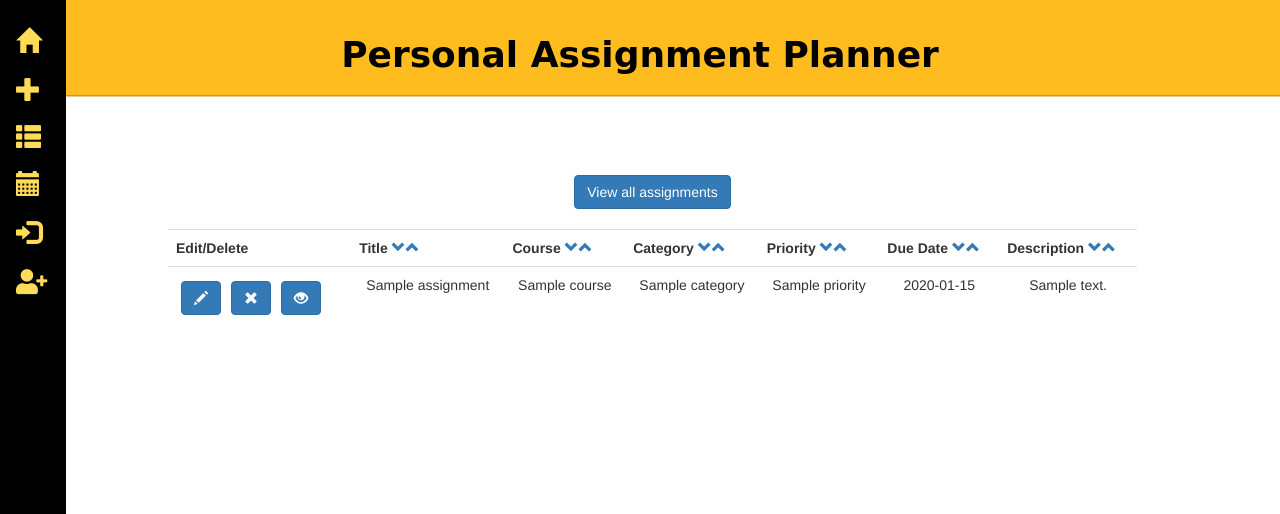
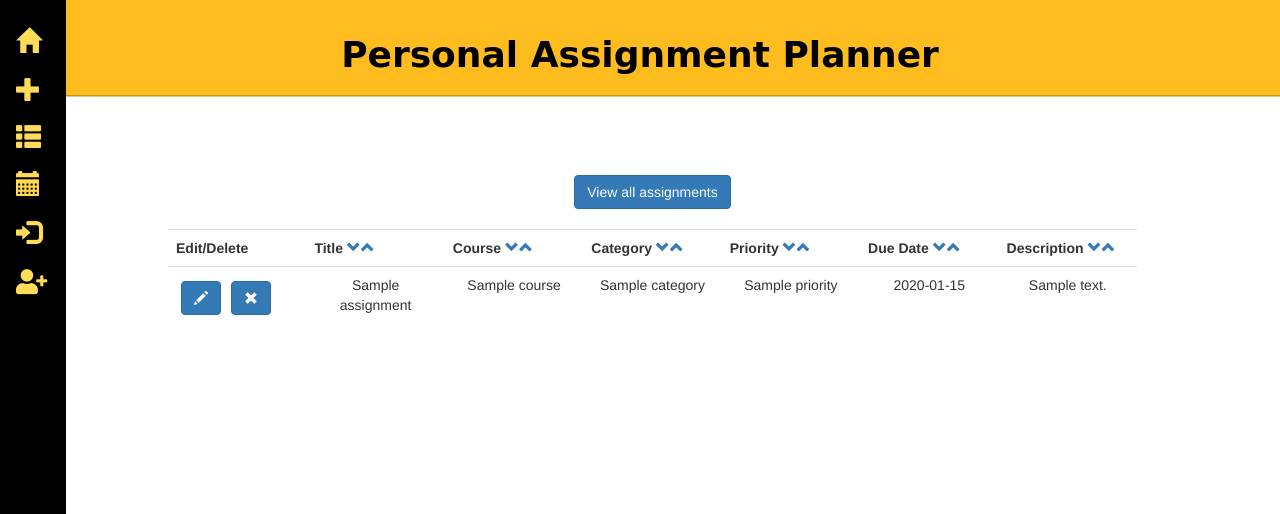
Before and after one commit to Jemimahh/project-assignmentplanner-v2, a Flask app: template templates/full_view.html in a window 1280 px wide. Shown: the top 514 px of the page. Run offline with Flask 2, Linux system fonts and the light colour scheme; the template is opened without the code that fills it: most values are stand-ins (such as "Sample title", 1, 10 or a date in 2020); some libraries are stand-ins or nearby versions; some web fonts are replaced.

Commit message:
Minor changes in full_view page

```diff
--- a/templates/full_view.html
+++ b/templates/full_view.html
@@ -38,7 +38,7 @@
 <a href="./assignments"><button type="button" class="btn btn-primary">View all assignments</button></a>
 
 <br><br>
-    <table class="table">
+    <table class="table" style="table-layout: fixed; word-wrap: break-word">
 
             <tr>
                 <th>Edit/Delete </th>
@@ -73,10 +73,6 @@
                                 <button type="submit" class="btn btn-primary glyphicon glyphicon-remove"></button>
                                 <input type="hidden" value="{{ assignment.id }}" name="id">
                             </form>
-                            <form action="{{ url_for('full_view') }}" method="get" class="inline">
-                                <button type="submit" class="btn btn-primary glyphicon glyphicon-eye-open"></button>
-                                <input type="hidden" value="{{ assignment.id }}" name="id">
-                            </form>
                         </td>
 
                         <td>{{ assignment.title }}</td>
```
